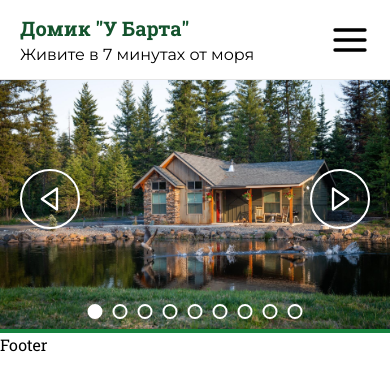
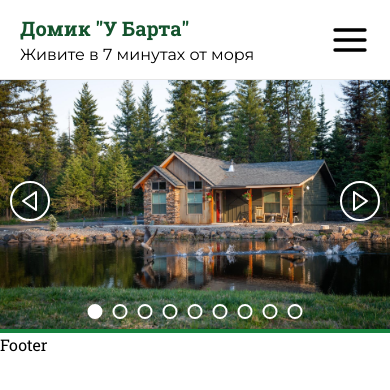
Before and after one commit to iliaalekseevofb/Cottage-rent, a React (Create React App) app: page / in a window 390 px wide. Shown: the top 390 px of the page. Built offline with nearby package versions, Linux system fonts and the light colour scheme.

Commit message:
Some adjustments to ImagaSlider are made

```diff
--- a/src/components/Home/ImageSlider.js
+++ b/src/components/Home/ImageSlider.js
@@ -36,11 +36,11 @@ const ImageSlider = () => {
           </div>
         )
       })}
-      <button onClick={nextSlide} className='w-[60px] h-[60px] absolute z-20 flex justify-center items-center rounded-[50%] border-2 border-white text-white cursor-pointer top-[50%] right-[20px] -translate-y-[60%] hover:bg-gradient-to-t hover:from-myGradient hover:to-myGradient'>
-          <BiRightArrow size={28} />
+      <button onClick={nextSlide} className='w-[40px] lg:w-[60px] h-[40px] lg:h-[60px] absolute z-20 flex justify-center items-center rounded-[50%] border-2 border-white text-white cursor-pointer top-[50%] right-[10px] lg:right-[20px] -translate-y-[60%] hover:bg-gradient-to-t hover:from-myGradient hover:to-myGradient'>
+          <BiRightArrow size={24} />
       </button>
-      <button onClick={prevSlide} className='w-[60px] h-[60px] absolute z-20 flex justify-center items-center rounded-[50%] border-2 border-white text-white cursor-pointer top-[50%] left-[20px] -translate-y-[60%] hover:bg-gradient-to-t hover:from-myGradient hover:to-myGradient'>
-          <BiLeftArrow size={28} />
+      <button onClick={prevSlide} className='w-[40px] lg:w-[60px] h-[40px] lg:h-[60px] absolute z-20 flex justify-center items-center rounded-[50%] border-2 border-white text-white cursor-pointer top-[50%] left-[10px] lg:left-[20px] -translate-y-[60%] hover:bg-gradient-to-t hover:from-myGradient hover:to-myGradient'>
+          <BiLeftArrow size={24} />
       </button>
       <div className='absolute flex z-20 bottom-[10px] left-[50%] -translate-x-[50%]'>
         {Array.from({length: 9}).map((item, index) => (
```
